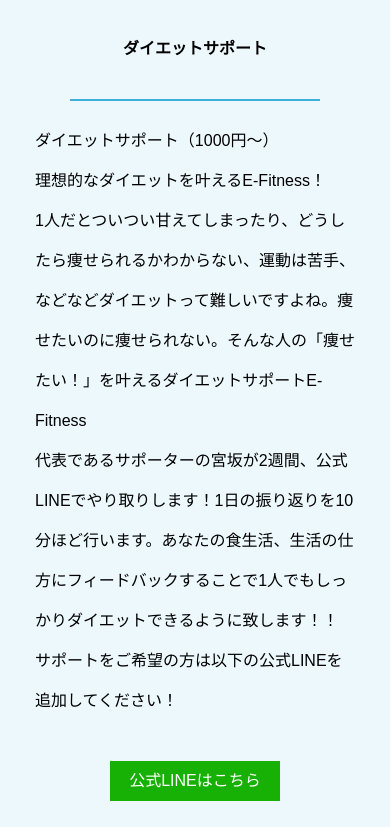
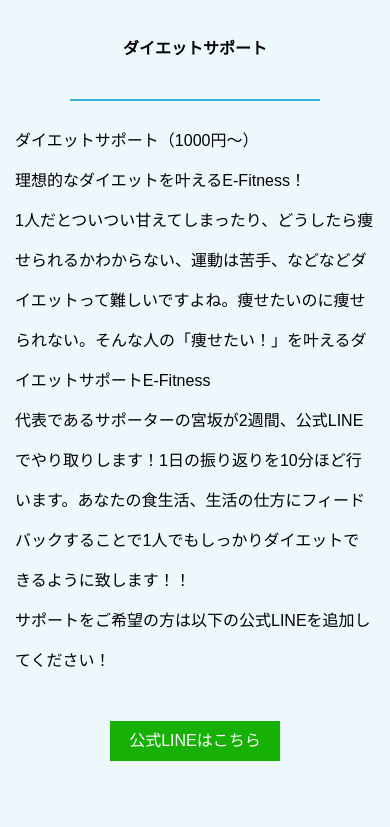
Before and after one commit to reiji-0720/EnGii-HP-recreate, a Nuxt app: page /sevice/support in a window 390 px wide. Shown: the part 2117-2944 px from the top of the page. Built offline with nearby package versions, Linux system fonts and the light colour scheme.

Commit message:
Update support.vue

```diff
--- a/pages/sevice/support.vue
+++ b/pages/sevice/support.vue
@@ -901,7 +901,7 @@ input {
   }
   .E-Fitness-container p,
   .E-Start-container p {
-    margin: 20px;
+    margin: 20px auto;
   }
   .scrollsecond {
     display: none;
@@ -973,7 +973,7 @@ input {
   }
   .E-Fitness-container p,
   .E-Start-container p {
-    margin: 20px;
+    margin: 20px auto;
   }
   .scrollsecond {
     display: none;
```
